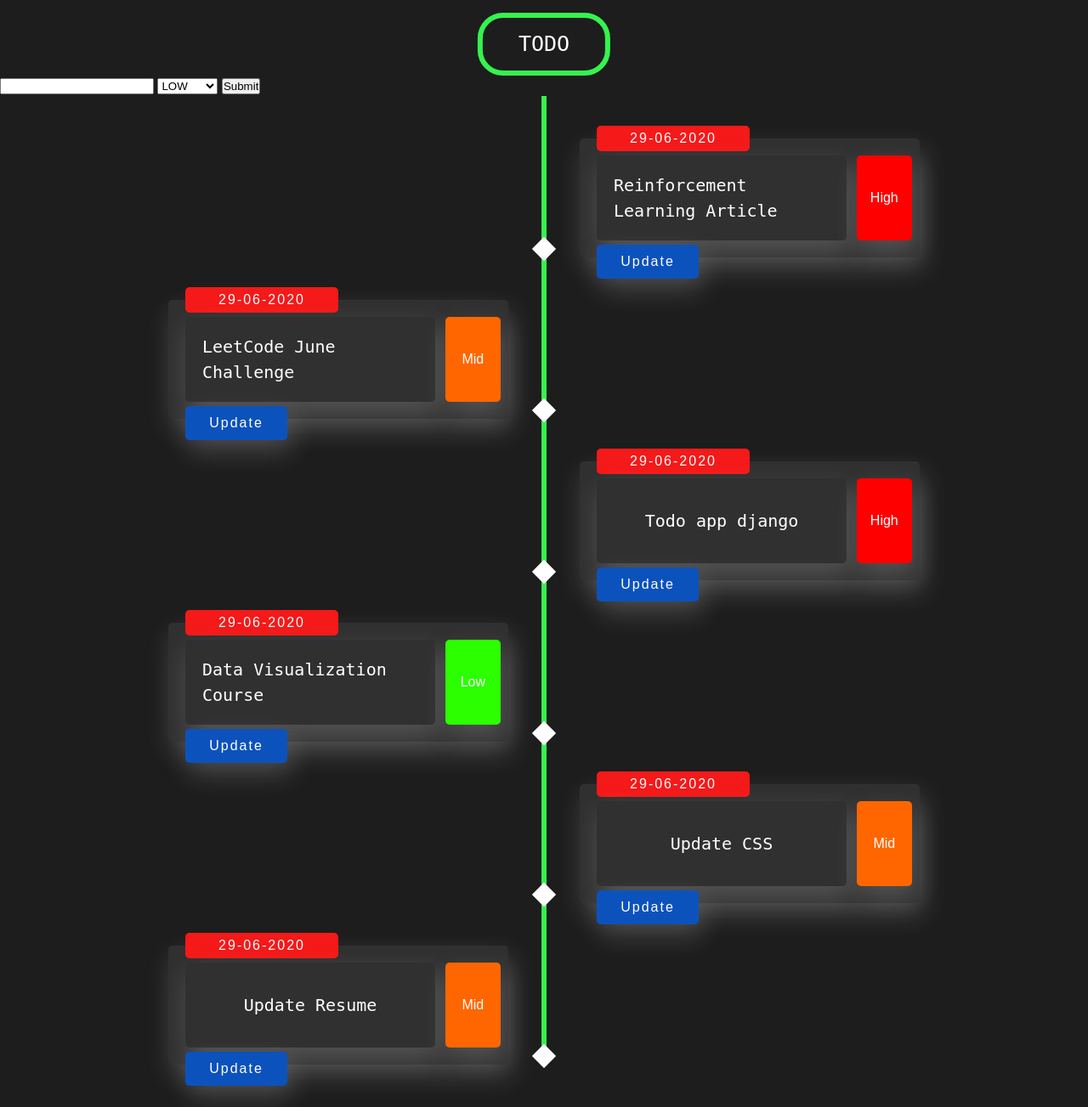
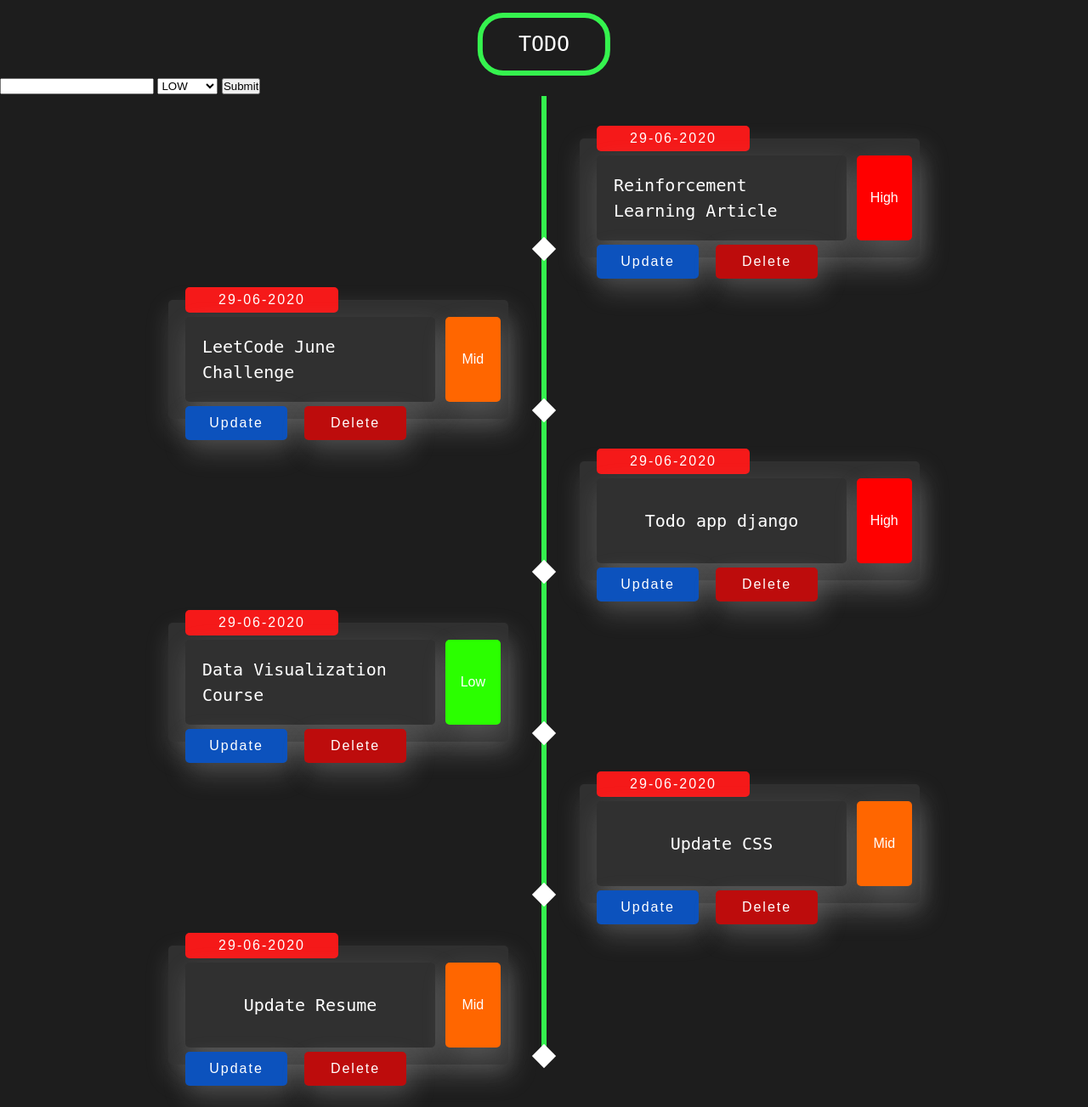
Before and after one commit to soum-sr/todo_app, a Django app: page / in a window 1280 px wide. Shown: the whole page at 85% size. Run offline with Django 3.2, Linux system fonts and the light colour scheme; data comes from the database, SQL or seed files in the repository; both versions use the stored data as it was after the commit.

Commit message:
added delete

```diff
--- a/todo_project/todo_app/static/todo_app/style.css
+++ b/todo_project/todo_app/static/todo_app/style.css
@@ -166,6 +166,27 @@ nav ul li {
   color:white;
 }
 
+.timeline ul li div .delete-task {
+  position: absolute;
+  background: #bd0c0c;
+  width: 120px;
+  height: 20px;
+  right:120px;
+  top: 125px;
+  border-radius: 5px;
+  display: flex;
+  justify-content: center;
+  align-items: center;
+  letter-spacing: 2px;
+}
+.timeline ul li div .delete-task:hover{
+  background: #ff0101;
+  width: 123px;
+}
+.timeline ul li div .delete-task a{
+  text-decoration: none;
+  color:white;
+}
 
 @media screen and (max-width: 900px) {
   .timeline ul li div {
--- a/todo_project/todo_app/templates/todo_app/home.html
+++ b/todo_project/todo_app/templates/todo_app/home.html
@@ -38,6 +38,9 @@
               <div class="update-task">
                 <a href="{% url 'update' task.id %}">Update</a>
               </div>
+              <div class="delete-task">
+                <a href="{% url 'delete' task.id %}">Delete</a>
+              </div>
             </div>
           </li>
           {% endfor %}
--- a/todo_project/todo_app/templates/todo_app/update_task.html
+++ b/todo_project/todo_app/templates/todo_app/update_task.html
@@ -5,7 +5,9 @@
 <div class="updateHeading">
     <h1>Update Title</h1>
 </div>
-<form action="POST">
+<form method="POST" action="">
+    {% csrf_token %}
+    {{form}}
     <input type="submit" name="Update Task">
 </form>
 {% endblock content %}
--- a/todo_project/todo_app/urls.py
+++ b/todo_project/todo_app/urls.py
@@ -4,4 +4,5 @@ from . import views
 urlpatterns = [
     path('', views.home, name='todo-home'), # Format-> route, function(like flask)
     path('update/<str:pk>/',views.updateTask, name="update"),
+    path('delete/<str:pk>/',views.deleteTask, name="delete"),
 ]
--- a/todo_project/todo_app/views.py
+++ b/todo_project/todo_app/views.py
@@ -19,4 +19,21 @@ def home(request):
 
 def updateTask(request, pk):
     task = Task.objects.get(id=pk)
-    return render(request, 'todo_app/update_task.html')
+
+    # Prefill the form with instance
+    form = TaskForm(instance=task)
+    context = {'form':form}
+
+    if request.method == 'POST':
+        form = TaskForm(request.POST, instance=task)
+        if form.is_valid():
+            form.save()
+        return redirect('/')
+
+
+    return render(request, 'todo_app/update_task.html',context)
+
+def deleteTask(request, pk):
+    item = Task.objects.get(id=pk)
+    context = {'item':item}
+    return render(request, 'todo_app/delete.html', context)
```
Also changed, not shown: todo_project/todo_app/templates/todo_app/delete.html (added, +7 -0 lines), todo_project/db.sqlite3.
